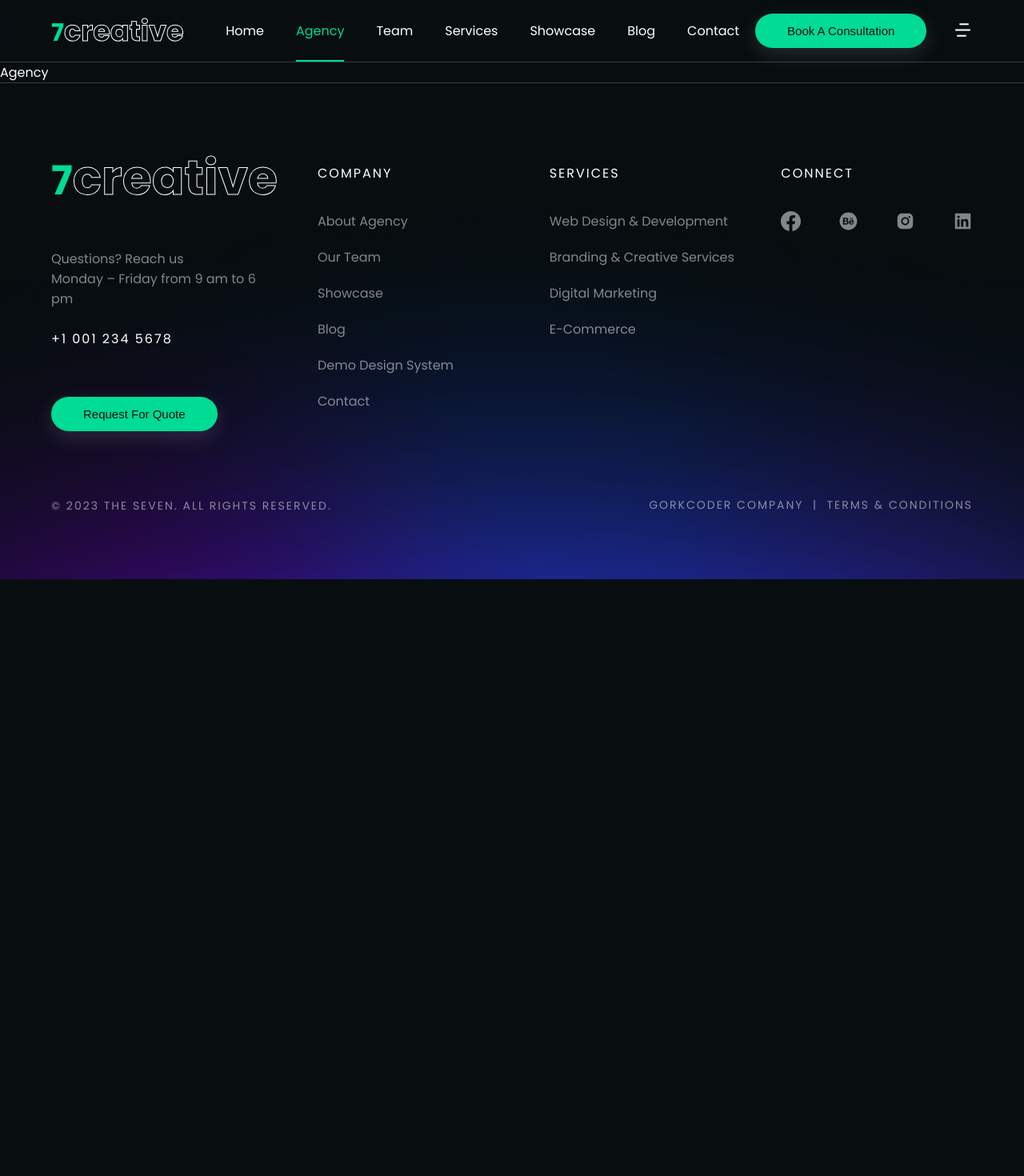
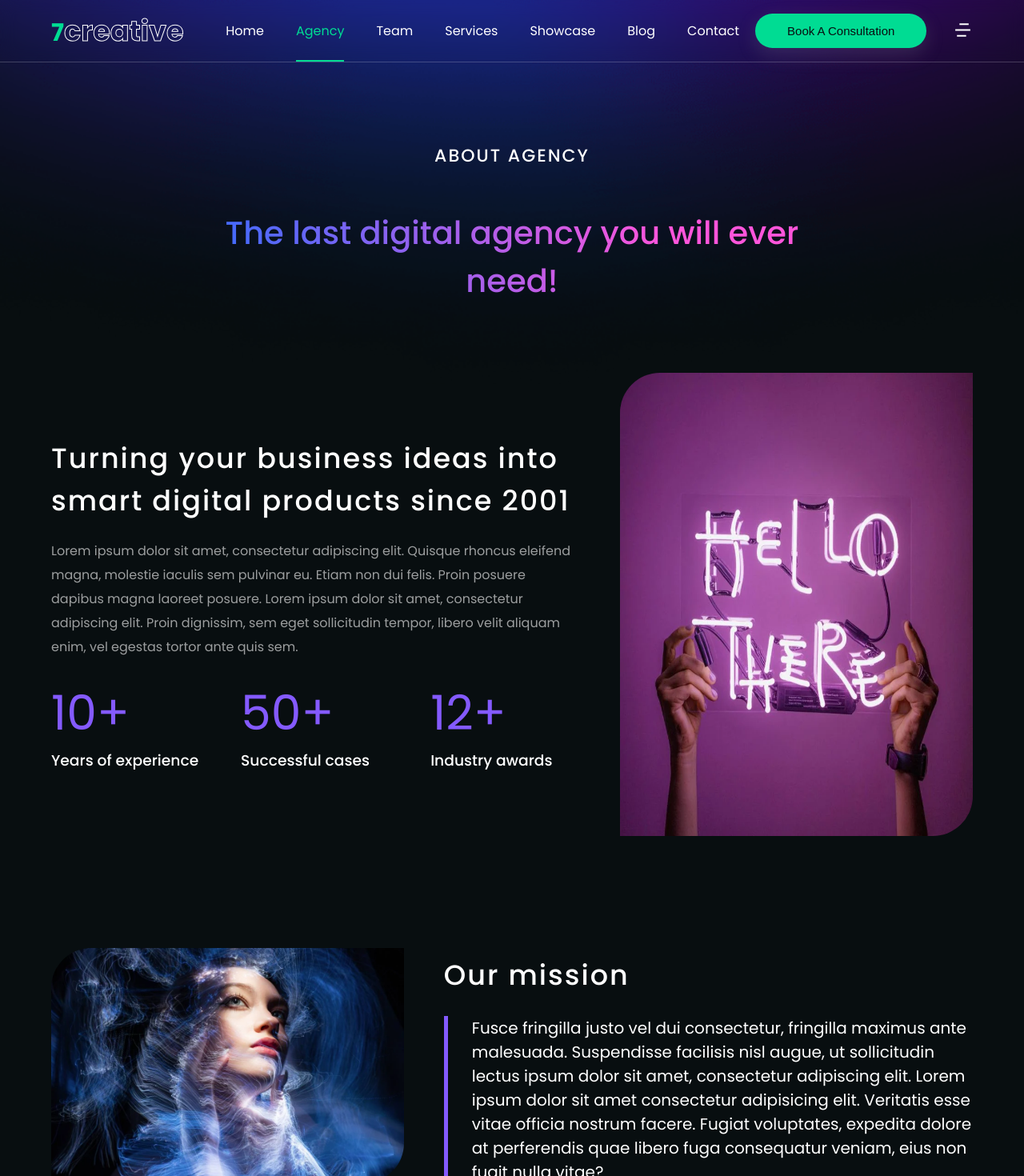
Before and after one commit to mehmetenfa/creative-agency, a Next.js app: page /agency in a window 1280 px wide. Shown: the top 1470 px of the page at 80% size. Before the commit the page ends 800 px from the top, so only its background shows below. Built offline with nearby package versions, Linux system fonts and the light colour scheme.

Commit message:
agencyPage completed

```diff
--- a/sections/Agency.js
+++ b/sections/Agency.js
@@ -1,9 +1,95 @@
-import React from 'react'
+import Banner from "@/components/Banner";
+import Brand from "@/components/Brand";
+import Testimonial from "@/components/Testimonial";
+import { Title, TitleSm } from "@/components/common/Title";
 
 const Agency = () => {
   return (
-    <div>Agency</div>
-  )
-}
+    <>
+      <section className="agency bg-top">
+        <div className="container">
+          <div className="heading-title">
+            <TitleSm title="ABOUT AGENCY" /> <br />
+            <br />
+            <Title
+              title="The last digital agency you will ever need!"
+              className="title-bg"
+            />
+          </div>
 
-export default Agency
+          <div className="content flex1">
+            <div className="left w-60 py">
+              <TitleSm title="Turning your business ideas into smart digital products since 2001" />
+              <p className="desc-p">
+                Lorem ipsum dolor sit amet, consectetur adipiscing elit. Quisque
+                rhoncus eleifend magna, molestie iaculis sem pulvinar eu. Etiam
+                non dui felis. Proin posuere dapibus magna laoreet posuere.
+                Lorem ipsum dolor sit amet, consectetur adipiscing elit. Proin
+                dignissim, sem eget sollicitudin tempor, libero velit aliquam
+                enim, vel egestas tortor ante quis sem.
+              </p>
+              <div className="grid-3">
+                <div className="box">
+                  <h1 className="indigo">10+</h1>
+                  <h3>Years of experience</h3>
+                </div>
+                <div className="box">
+                  <h1 className="indigo">50+</h1>
+                  <h3>Successful cases</h3>
+                </div>
+                <div className="box">
+                  <h1 className="indigo">12+</h1>
+                  <h3>Industry awards</h3>
+                </div>
+              </div>
+            </div>
+            <div className="right w-40 ml">
+              <img
+                src="/images/s1.jpg"
+                alt="img"
+                className="round"
+                width="100%"
+                height="100%"
+              />
+            </div>
+          </div>
+
+          <div className="content flex">
+            <div className="left w-40 py">
+              <img
+                src="/images/s4.jpg"
+                alt="img"
+                className="round"
+                width="100%"
+                height="100%"
+              />
+            </div>
+            <div className="right w-60 ml">
+              <TitleSm title="Our mission" />
+              <br />
+              <p className="misson-p">
+                Fusce fringilla justo vel dui consectetur, fringilla maximus
+                ante malesuada. Suspendisse facilisis nisl augue, ut
+                sollicitudin lectus ipsum dolor sit amet, consectetur adipiscing
+                elit. Lorem ipsum dolor sit amet consectetur adipisicing elit.
+                Veritatis esse vitae officia nostrum facere. Fugiat voluptates,
+                expedita dolore at perferendis quae libero fuga consequatur
+                veniam, eius non fugit nulla vitae?
+              </p>
+            </div>
+          </div>
+        </div>
+      </section>
+
+      <Brand />
+      <Testimonial />
+      <Banner />
+      <br />
+      <br />
+      <br />
+      <br />
+    </>
+  );
+};
+
+export default Agency;
```
